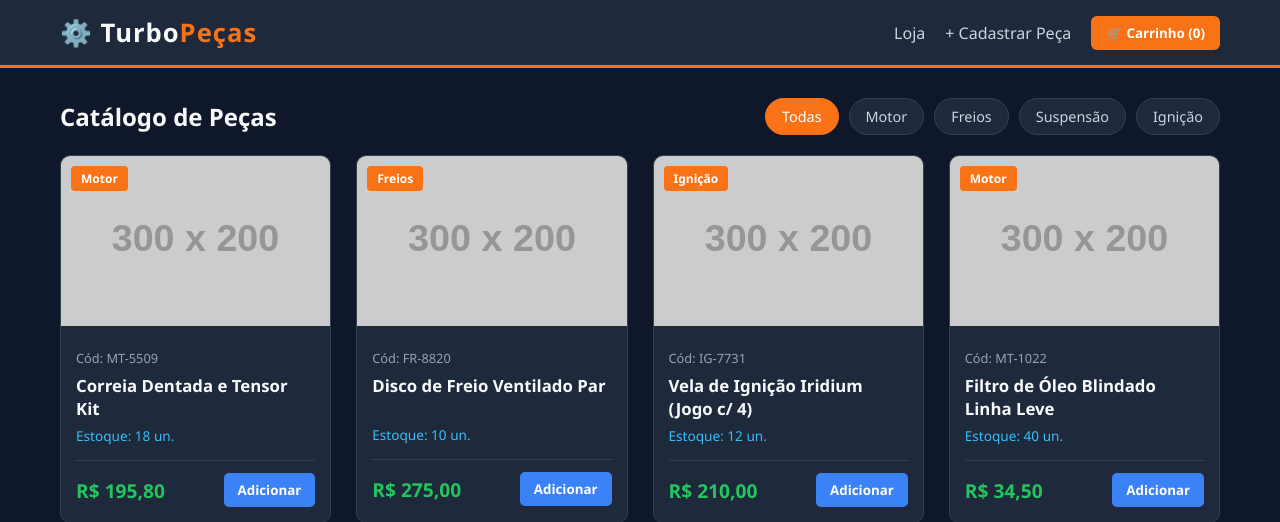
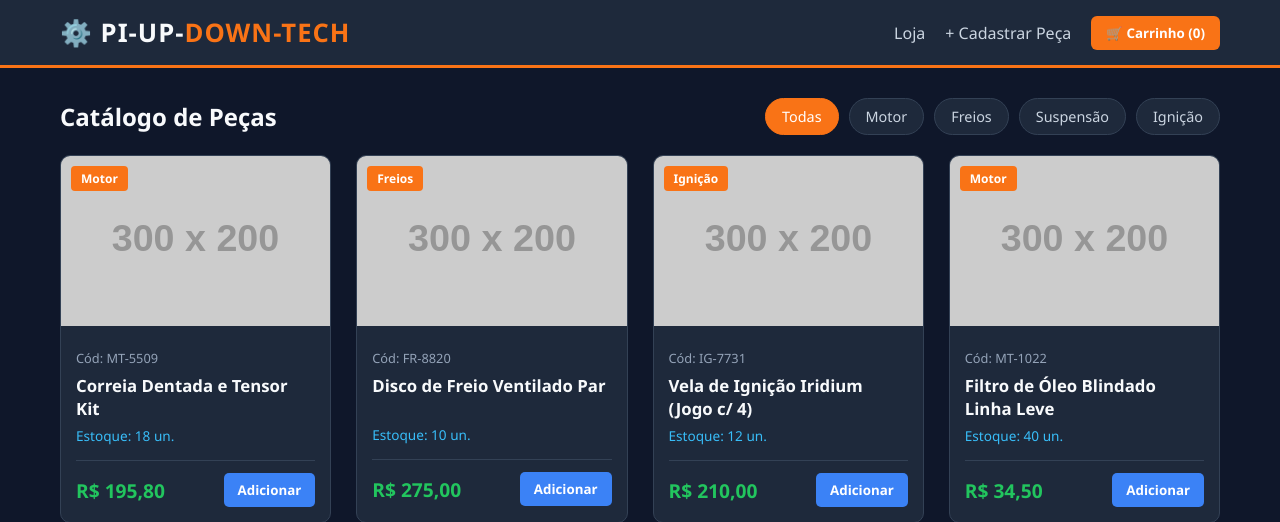
Before and after one commit to seifador770-lgtm/pi-up-down-tech, a PHP site: page /index.php in a window 1280 px wide. Shown: the top 522 px of the page. Run offline with PHP 8.4, Linux system fonts and the light colour scheme; data comes from the database, SQL or seed files in the repository; grey boxes labelled with a size stand in for pictures from a placeholder-image service; some libraries are stand-ins or nearby versions.

Commit message:
Update index.php

```diff
--- a/pi-up-down-tech-corrigido/src/index.php
+++ b/pi-up-down-tech-corrigido/src/index.php
@@ -30,7 +30,7 @@ function e($valor): string {
 <body>
     <header>
         <div class="container header-content">
-            <h1>⚙️ Turbo<span>Peças</span></h1>
+            <h1>⚙️ PI-UP-<span>DOWN-TECH</span></h1>
             <nav>
                 <a href="index.php">Loja</a>
                 <a href="admin.php">+ Cadastrar Peça</a>
```
